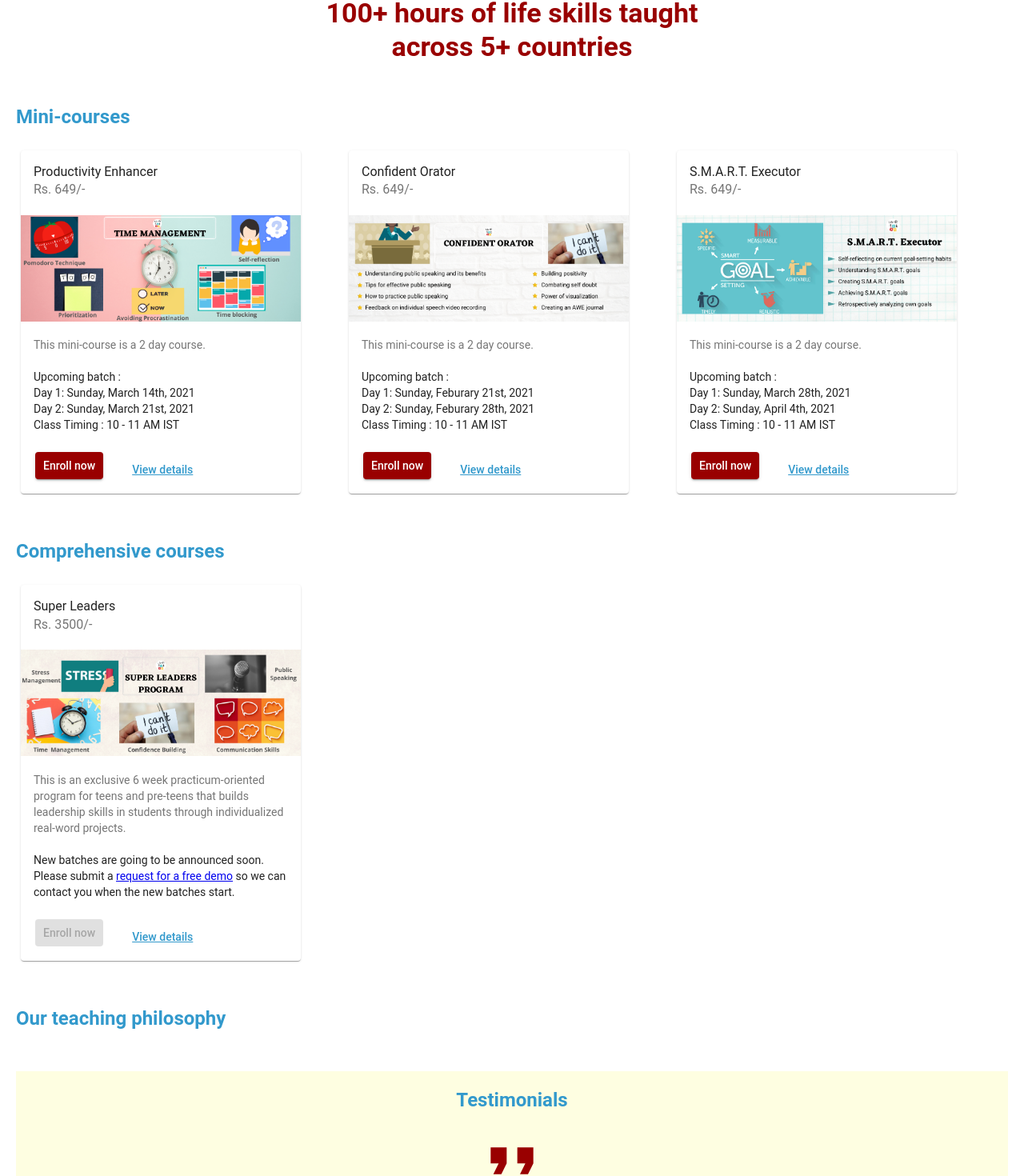
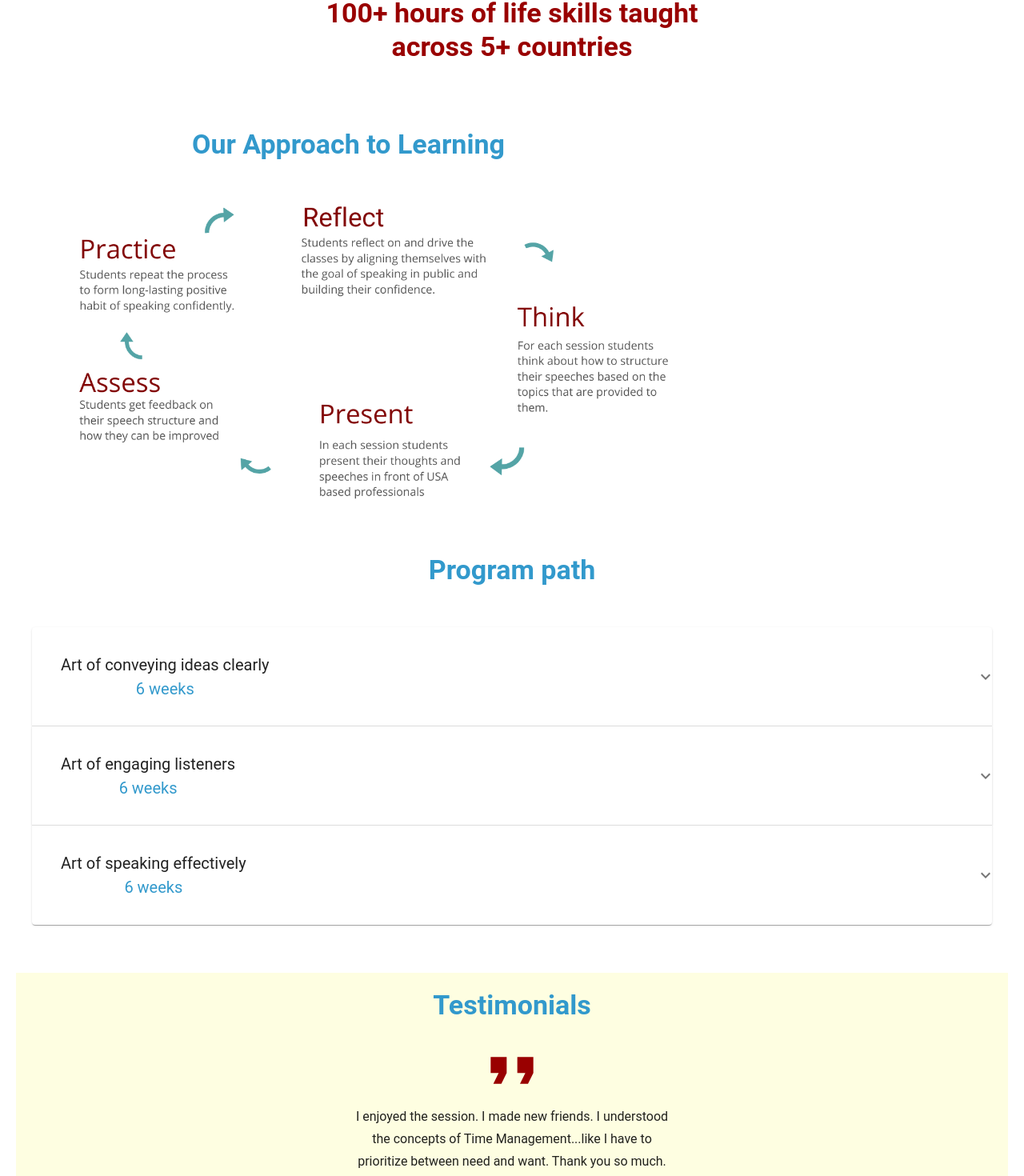
Before and after one commit to khyatith/lifekiabc, a React (Create React App) app: page / in a window 1280 px wide. Shown: the part 478-1948 px from the top of the page at 80% size. Built offline with nearby package versions, Linux system fonts and the light colour scheme; what webfontloader would draw is missing.

Commit message:
Make changes

```diff
--- a/package.json
+++ b/package.json
@@ -3,7 +3,7 @@
   "version": "0.1.0",
   "private": true,
   "dependencies": {
-    "@material-ui/core": "^4.10.0",
+    "@material-ui/core": "^4.11.3",
     "@material-ui/icons": "^4.9.1",
     "@material-ui/lab": "^4.0.0-alpha.55",
     "@testing-library/jest-dom": "^4.2.4",
--- a/src/Components/HomePage.js
+++ b/src/Components/HomePage.js
@@ -3,7 +3,7 @@ import { makeStyles } from '@material-ui/core/styles';
 import { Banner } from './shared/Banner';
 import Grid from '@material-ui/core/Grid';
 import { ContactUsButton } from './shared/ContactUsButton';
-import { Programs } from './Programs';
+import { PSCB } from './PSCB';
 import { InfoPanel } from './InfoPanel';
 import homepageimg from '../assets/hp.png';
 import CardMedia from '@material-ui/core/CardMedia';
@@ -114,10 +114,12 @@ export const HomePage = (props) => {
           </Box>
         </Typography>
       </Grid>
+      <div>
+        <PSCB isDesktop={isDesktop} />
+      </div>
       <div id="ourcourses">
-        <Programs isDesktop={isDesktop} />
+        <InfoPanel isDesktop={isDesktop} />
       </div>
-      <InfoPanel isDesktop={isDesktop} />
       <Testimonials isDesktop={isDesktop} />
       <Partners isDesktop={isDesktop} shouldWrap={true} />
     </>
--- a/src/Components/InfoPanel.js
+++ b/src/Components/InfoPanel.js
@@ -1,43 +1,49 @@
 import React, { useState } from 'react';
 import { makeStyles } from '@material-ui/core/styles';
 import Typography from '@material-ui/core/Typography';
-import VisibilitySensor from 'react-visibility-sensor';
-import Slide from '@material-ui/core/Slide';
-import Card from '@material-ui/core/Card';
-import CardActionArea from '@material-ui/core/CardActionArea';
-import CardContent from '@material-ui/core/CardContent';
-import CardMedia from '@material-ui/core/CardMedia';
+import Accordion from '@material-ui/core/Accordion';
+import ExpandMoreIcon from '@material-ui/icons/ExpandMore';
+import AccordionDetails from '@material-ui/core/AccordionDetails';
+import AccordionSummary from '@material-ui/core/AccordionSummary';
+// import CardActionArea from '@material-ui/core/CardActionArea';
+// import CardContent from '@material-ui/core/CardContent';
+// import CardMedia from '@material-ui/core/CardMedia';
 import Box from '@material-ui/core/Box';
-import pt3 from '../assets/pt3.jpg';
-import pt5 from '../assets/pt5.png';
-import pt9 from '../assets/pt9.jpg';
+// import pt3 from '../assets/pt3.jpg';
+// import pt5 from '../assets/pt5.png';
+// import pt9 from '../assets/pt9.jpg';
 
-const WHY_US_PART1 = [{
-  title: "Application-oriented",
-  text: "We focus on teaching students the application of learnt knowledge in the real world through pragmatic case discussions and application-based activities. This ‘learning in practice’ allows students to implement life skills in practical ways in their daily lives, resulting in the cultivation of applied thinking.",
-  image: pt9
-},{
-  title: "Student-centered",
-  text: "Our interactive workshops are designed to let students take control of the learning process. We take a student-centered learning approach where students drive the program, and their involvement in the decision making process helps them to take complete accountability for their actions.",
-  image: pt5
-},{
-  title: "Evidence-based",
-  text: "We teach students using evidence-based learning techniques (pomodoro technique, ANTS, THINK and other mindfulness practices) to develop a growth mindset and facilitate the creation of long lasting positive habits, giving them a competitive edge to succeed in life",
-  image: pt3
-}];
+// const WHY_US_PART1 = [{
+//   title: "Application-oriented",
+//   text: "We focus on teaching students the application of learnt knowledge in the real world through pragmatic case discussions and application-based activities. This ‘learning in practice’ allows students to implement life skills in practical ways in their daily lives, resulting in the cultivation of applied thinking.",
+//   image: pt9
+// },{
+//   title: "Student-centered",
+//   text: "Our interactive workshops are designed to let students take control of the learning process. We take a student-centered learning approach where students drive the program, and their involvement in the decision making process helps them to take complete accountability for their actions.",
+//   image: pt5
+// },{
+//   title: "Evidence-based",
+//   text: "We teach students using evidence-based learning techniques (pomodoro technique, ANTS, THINK and other mindfulness practices) to develop a growth mindset and facilitate the creation of long lasting positive habits, giving them a competitive edge to succeed in life",
+//   image: pt3
+// }];
 
 export const InfoPanel = (props) => {
   const { isDesktop } = props;
+  const [expanded, setExpanded] = useState(false);
+
+  const handleChange = (panel) => (event, isExpanded) => {
+    setExpanded(isExpanded ? panel : false);
+  };
   const useStyles = makeStyles(() => ({
     container: {
-      display: 'flex',
       flexWrap: !isDesktop && 'wrap',
-      margin: !isDesktop && '50px 20px',
+      margin: '50px 20px',
       height: 'auto'
     },
     missionDiv: {
       margin: '20px 0px',
       padding: !isDesktop ? '0px 0px 0px 10px' : '10px 20px',
+      textAlign: 'center'
       //padding: isDesktop ? '100px' : '20px 0px 0px 10px'
     },
     missionDiv1: {
@@ -60,15 +66,33 @@ export const InfoPanel = (props) => {
     blueColor: {
       color: '#3299CC'
     },
+    explanation: {
+      fontSize: '20px'
+    },
     whyUsCard: {
       display: 'inline-block',
       margin: isDesktop && "40px 40px 40px 10px",
       marginTop: !isDesktop && '20px',
       maxWidth: 345,
       height: 420,
-      "& .MuiButtonBase-root": {
-        display: "block"
+    },
+    programpathcontainer: {
+      width: '100%',
+      marginTop: '50px',
+      "& .MuiAccordionSummary-root": {
+        width: '100%',
+        "& .MuiAccordionSummary-content": {
+          padding: '20px'
+        },
+        "& .MuiAccordionSummary-expandIcon": {
+          margin: '0px !important'
         }
+      }
+    },
+    heading: {
+      fontSize: '20px',
+      //flexBasis: '33.33%',
+      //flexShrink: 0,
     },
     "@keyframes fadeInUp": {
       "from": {
@@ -85,55 +109,106 @@ export const InfoPanel = (props) => {
     },
   }));
   const classes = useStyles(isDesktop);
-  const [isVisible, setVisibility] = useState(false);
 
-  const changeVisibilityHandler = (e) => {
-    setVisibility(e);
-  };
+  const renderProgramPath = () => {
+    return (
+      <div className={classes.programpathcontainer}>
+        <Accordion expanded={expanded === 'panel1'} onChange={handleChange('panel1')}>
+          <AccordionSummary
+            expandIcon={<ExpandMoreIcon />}
+            aria-controls="panel1bh-content"
+            id="panel1bh-header"
+          >
+            <Typography component="p" className={classes.heading}>
+              Art of conveying ideas clearly <br/>
+              <span className={classes.blueColor}>6 weeks</span>
+            </Typography>
+          </AccordionSummary>
+          <AccordionDetails>
+            <Typography className={classes.explanation}>
+              Students will learn how to structure and articulate their thoughts on important topics. They will also learn the art of managing nervousness while talking in front of known and unkown people
+            </Typography>
+          </AccordionDetails>
+        </Accordion>
+        <Accordion expanded={expanded === 'panel2'} onChange={handleChange('panel2')}>
+          <AccordionSummary
+            expandIcon={<ExpandMoreIcon />}
+            aria-controls="panel2bh-content"
+            id="panel2bh-header"
+          >
+            <Typography className={classes.heading}>
+              Art of engaging listeners <br/>
+              <span className={classes.blueColor}>6 weeks</span>
+            </Typography>
+          </AccordionSummary>
+          <AccordionDetails>
+            <Typography className={classes.explanation}>
+              Students will learn how to speak confidently and engagingly in front of an audience. Students will get ample practice to work on their speech delivery.
+            </Typography>
+          </AccordionDetails>
+        </Accordion>
+        <Accordion expanded={expanded === 'panel3'} onChange={handleChange('panel3')}>
+          <AccordionSummary
+            expandIcon={<ExpandMoreIcon />}
+            aria-controls="panel3bh-content"
+            id="panel3bh-header"
+          >
+            <Typography className={classes.heading}>
+              Art of speaking effectively <br/>
+              <span className={classes.blueColor}>6 weeks</span>
+            </Typography>
+          </AccordionSummary>
+          <AccordionDetails>
+            <Typography className={classes.explanation}>
+              Students will learn different forms of speech and how to structure their thoughts according to the audience.
+            </Typography>
+          </AccordionDetails>
+        </Accordion>
+      </div>
+    );
+  }
 
-  const renderContent = (data) => {
-    return data.map((content, index) => {
-      const { image, text, title } = content;
-      return (
-        <Slide in={isVisible} direction="left" timeout={{enter: 1000}} mountOnEnter unmountOnExit={false} key={index}>
-          <Card className={classes.whyUsCard}>
-            <CardActionArea>
-              <CardMedia
-                component="img"
-                alt="Contemplative Reptile"
-                height="200"
-                image={image}
-                title="Contemplative Reptile"
-              />
-              <CardContent>
-                <Typography gutterBottom variant="h5" component="h2">
-                  {title}
-                </Typography>
-                <Typography variant="body2" component="p">
-                  {text}
-                </Typography>
-              </CardContent>
-            </CardActionArea>
-          </Card>
-        </Slide>
-      );
-    });
-  };
+  // const renderContent = (data) => {
+  //   return data.map((content, index) => {
+  //     const { image, text, title } = content;
+  //     return (
+  //       <Slide in={isVisible} direction="left" timeout={{enter: 1000}} mountOnEnter unmountOnExit={false} key={index}>
+  //         <Card className={classes.whyUsCard}>
+  //           <CardActionArea>
+  //             <CardMedia
+  //               component="img"
+  //               alt="Contemplative Reptile"
+  //               height="200"
+  //               image={image}
+  //               title="Contemplative Reptile"
+  //             />
+  //             <CardContent>
+  //               <Typography gutterBottom variant="h5" component="h2">
+  //                 {title}
+  //               </Typography>
+  //               <Typography variant="body2" component="p">
+  //                 {text}
+  //               </Typography>
+  //             </CardContent>
+  //           </CardActionArea>
+  //         </Card>
+  //       </Slide>
+  //     );
+  //   });
+  // };
 
   return (
     <div className={classes.container}>
-      <VisibilitySensor onChange={changeVisibilityHandler} partialVisibility={true}>
       <div className={classes.missionDiv}>
-          <Typography variant={"h5"} className={isVisible ? classes.fadeInUp : ''}>
+        <Typography variant={"h4"}>
           <Box fontWeight="fontWeightBold">
-              <span className={classes.blueColor}>Our teaching philosophy</span>
+            <span className={classes.blueColor}>Program path</span>
           </Box>
         </Typography>
         <div>
-            {renderContent(WHY_US_PART1)}
+          {renderProgramPath()}
         </div>
       </div>
-      </VisibilitySensor>
     </div>
   )
 }
--- /dev/null
+++ b/src/Components/PSCB.js
@@ -0,0 +1,124 @@
+import React, { useState } from 'react';
+import { makeStyles } from '@material-ui/core/styles';
+import Grid from '@material-ui/core/Grid';
+import Typography from '@material-ui/core/Typography';
+import VisibilitySensor from 'react-visibility-sensor';
+import Box from '@material-ui/core/Box';
+import CardMedia from '@material-ui/core/CardMedia';
+import Approach from '../assets/Approach.png';
+
+export const PSCB = (props) => {
+  const { isDesktop } = props;
+  const [isVisible, setVisibility] = useState(false);
+
+  const useStyles = makeStyles(() => ({
+    container: {
+      display: 'flex',
+      margin: '20px',
+    },
+    fadeInUp: {
+      animation: `$fadeInUp 1s both`,
+      opacity: 0,
+    },
+    blueColor: {
+      color: '#3299CC'
+    },
+    ourprograms: {
+      flex: 1,
+      cursor: 'pointer',
+    },
+    courseTitle: {
+      height: '20px'
+    },
+    marginTopLarge: {
+      marginTop: '50px'
+    },
+    imgFit: {
+      objectFit: 'contain'
+    },
+    programCard: {
+      width: isDesktop ? 350 : 300,
+      margin: '50px 30px 30px 30px'
+    },
+    media: {
+      height: 0,
+      paddingTop: '40%',
+      backgroundSize: 'contain',
+      "& .MuiCardMedia-img": {
+        backgroundSize: 'contain'
+      }
+    },
+    modules: {
+      textAlign: 'center',
+      backgroundColor: '#ffffff',
+      height: '150px',
+      cursor: 'pointer',
+      '&:hover': {
+        opacity: '0.5',
+        border: "solid 2px #3299CC"
+     },
+    },
+    payNowBtn: {
+      marginBottom: '10px',
+      marginLeft: '10px',
+      marginRight: '20px',
+      color: '#ffffff',
+      backgroundColor: '#990000',
+      textTransform: 'none',
+      padding: '10px',
+      zIndex: '999',
+      lineHeight: '1',
+      "&:hover": {
+        backgroundColor: "#990000",
+        opacity: '0.8'
+      }
+    },
+    viewMoreBtn:{
+      textTransform: 'none',
+      backgroundColor: 'transparent',
+      textDecoration: 'underline',
+      color: '#3299CC'
+    },
+    programCardHeader:{
+      "& .MuiCardHeader-title": {
+        fontSize: '1rem'
+      }
+    },
+    "@keyframes fadeInUp": {
+      "from": {
+          transform: "translate3d(0,40px,0)",
+      },
+      "to": {
+          transform: "translate3d(0,0,0)",
+          opacity: 1
+      }
+    },
+  }));
+
+  const changeVisibilityHandler = (e) => {
+    setVisibility(e);
+  };
+
+  const classes = useStyles();
+
+  return (
+    <div className={classes.container}>
+      <div>
+        <VisibilitySensor onChange={changeVisibilityHandler} partialVisibility={true}>
+          <>
+            <div style={{width: '100%', textAlign: 'center', marginTop: '30px'}}>
+              <Typography variant={"h4"} className={`${isVisible ? classes.fadeInUp : ''}`}>
+                <Box fontWeight="fontWeightBold">
+                  <span className={classes.blueColor}>Our Approach to Learning</span>
+                </Box>
+              </Typography>
+              <Grid item xs={12} md={12} style={{marginTop: '30px'}}>
+                <CardMedia component="img" image={Approach} height='400px' width={'500px'} style={{objectFit: 'contain'}}/>
+              </Grid>
+            </div>
+          </>
+        </VisibilitySensor>
+      </div>
+    </div>
+  )
+}
--- a/src/Components/Testimonials.js
+++ b/src/Components/Testimonials.js
@@ -87,7 +87,7 @@ export const Testimonials = (props) => {
     <div className={classes.planContainer}>
       <VisibilitySensor onChange={changeVisibilityHandler} partialVisibility={true}>
         <>
-          <Typography variant={"h5"} className={isVisible ? classes.fadeInUp : ''}>
+          <Typography variant={"h4"} className={isVisible ? classes.fadeInUp : ''}>
             <Box fontWeight="fontWeightBold" textAlign="center">
               <span className={classes.blueColor}>Testimonials</span>
             </Box>
--- a/src/Components/shared/ConnectWithUs.js
+++ b/src/Components/shared/ConnectWithUs.js
@@ -120,7 +120,7 @@ export const ConnectWithUs = (props) => {
             <div className={classes.whatsappDiv}>
               <br/>
               <br/>
-              <Link component="button" href="#" onClick={goToDemoForm} style={{ color: blue[700], fontSize: 20 }}>Request a free demo</Link>
+              <Link component="button" href="#" onClick={goToDemoForm} style={{ color: blue[700], fontSize: 20 }}>Request a free consultation</Link>
             </div>
           </Card>
         </>
--- a/src/Components/shared/ContactUsButton.js
+++ b/src/Components/shared/ContactUsButton.js
@@ -8,18 +8,18 @@ export const ContactUsButton = (props) => {
   const history = useHistory();
   const useStyles = makeStyles(() => ({
     contactUsBtn: {
-      marginBottom: !isDesktop && '20px',
-      color: '#ffffff',
-      backgroundColor: '#990000',
-      marginTop: !isDesktop && '-30px',
-      textTransform: 'none',
-      paddingLeft: '20px',
-      paddingRight: '20px',
-      zIndex: '999',
-      lineHeight: '1',
+      marginBottom: !isDesktop && '20px !important',
+      color: '#ffffff !important',
+      backgroundColor: '#990000 !important',
+      marginTop: !isDesktop && '-30px !important',
+      textTransform: 'none !important',
+      paddingLeft: '20px !important',
+      paddingRight: '20px !important',
+      zIndex: '999 !important',
+      lineHeight: '1 !important',
       "&:hover": {
-        backgroundColor: "#990000",
-        opacity: '0.8'
+        backgroundColor: "#990000 !important",
+        opacity: '0.8 !important'
       }
     },
   }));
@@ -42,7 +42,7 @@ export const ContactUsButton = (props) => {
   const classes = useStyles();
   return (
     <Button variant="contained" className={classes.contactUsBtn} onClick={() => openNextStepPage()}>
-      {!paymentLink && <h2>Request a free demo</h2>}
+      {!paymentLink && <h2>Request a free consultation</h2>}
       {paymentLink && <h2>Enroll now</h2>}
     </Button>
   )
--- a/src/Components/shared/FreeDemoRegistration.js
+++ b/src/Components/shared/FreeDemoRegistration.js
@@ -8,30 +8,13 @@ import CloseIcon from '@material-ui/icons/Close';
 import IconButton from '@material-ui/core/IconButton';
 import Typography from '@material-ui/core/Typography';
 import { Header } from './Header';
-import Checkbox from '@material-ui/core/Checkbox';
-import { FormControlLabel } from '@material-ui/core';
-import FormGroup from '@material-ui/core/FormGroup';
 
-const ALL_COURSES = [{
-  value: "1",
-  name: 'Super Leaders Program',
-}, {
-  value: "2",
-  name: 'Productivity Enhancer course',
-}, {
-  value: "3",
-  name: 'Confident Orator course',
-}, {
-  value: "4",
-  name: 'S.M.A.R.T. Executor course',
-}];
 
 export const FreeDemoRegistration = (props) => {
   const { isDesktop } = props;
   const [parentName, setParentName] = useState('');
   const [childName, setChildName] = useState('');
   const [phone, setPhoneNumber] = useState('');
-  const [checkedCourses, setCheckedCourses] = useState([]);
   const [email, setEmail] = useState('');
   const [childAge, setChildAge] = useState('');
   const [message, setMessage] = useState('');
@@ -42,14 +25,14 @@ export const FreeDemoRegistration = (props) => {
 
   const useStyles = makeStyles(() => ({
     contactUsBtn: {
-      color: '#ffffff',
-      backgroundColor: '#990000',
-      textTransform: 'none',
-      fontSize: '20px',
-      padding: '10px 20px 10px 20px',
+      color: '#ffffff !important',
+      backgroundColor: '#990000 !important',
+      textTransform: 'none !important',
+      fontSize: '20px !important',
+      padding: '10px 20px 10px 20px !important',
       "&:hover": {
-        backgroundColor: "#990000",
-        opacity: '0.8'
+        backgroundColor: "#990000 !important",
+        opacity: '0.8 !important'
       }
     },
     contactUsFormContainer: {
@@ -155,26 +138,11 @@ export const FreeDemoRegistration = (props) => {
     return true;
   }
 
-  const getSelectedCourseNames = () => {
-    const result = [];
-    console.log('checkedCourses', checkedCourses);
-    for(let i=0; i < ALL_COURSES.length; i++) {
-      for (let j=0; j < checkedCourses.length; j++) {
-        if (checkedCourses[j] === ALL_COURSES[i].value) {
-          result.push(ALL_COURSES[i].name);
-        }
-      }
-    }
-    return result.join(',');
-  }
-
   const sendMessage = async (event) => {
     event.preventDefault();
     if (!isValidUserDetails()) {
       return setEmailValidated(false);
     }
-
-    const selectedCourseNames = getSelectedCourseNames();
 
     const templateParams = {
       from_name: parentName,
@@ -182,7 +150,6 @@ export const FreeDemoRegistration = (props) => {
       to_name: "lifekiabc@gmail.com",
       user_message: message,
       parent_name: parentName,
-      selected_courses: selectedCourseNames,
       child_name: childName,
       child_age: childAge,
       phone_number: phone
@@ -196,32 +163,8 @@ export const FreeDemoRegistration = (props) => {
     }
     setAlertOpen(true);
   }
-  const handleCourseChange = (event) => {
-    const { value } = event.target;
-    setCheckedCourses(checkedCourses.includes(value) ? checkedCourses.filter(c => c !== value) : [...checkedCourses, value]);
-  }
 
   const classes = useStyles();
-
-  const renderAvailableCourses = () => {
-    return (
-      ALL_COURSES.map((course, index) => {
-          const { value,name } = course;
-          return <FormGroup key={index}>
-            <FormControlLabel
-            control={<Checkbox
-              checked ={checkedCourses.includes(value)}
-              onChange={handleCourseChange}
-              name={name}
-              value={value}
-              color="secondary"
-            />}
-            label={name}
-          />
-        </FormGroup>
-      })
-    )
-  };
 
   return (
     <>
@@ -241,9 +184,6 @@ export const FreeDemoRegistration = (props) => {
           <TextField error={!emailValidated} required id="childAge" label="Child's Age" value={childAge} onChange={handleChildAgeChange} type="number"/>
           <TextField error={!emailValidated} required id="email" label="Email" value={email} onChange={handleEmailChange}/>
           <TextField id="phone" label="Phone Number" value={phone} onChange={handlePhoneChange}/>
-          <div className={classes.checkboxWrapper}>
-              {renderAvailableCourses()}
-          </div>
           <TextField
             id="query"
             label="Message"
--- a/src/Components/shared/Header.js
+++ b/src/Components/shared/Header.js
@@ -125,7 +125,7 @@ export const Header = (props) => {
         open={open}
         onClose={handleClose}
       >
-        <MenuItem onClick={handleContactUsClose} classes={{ root: classes.listItemClass }}>Enroll now</MenuItem>
+        <MenuItem onClick={handleContactUsClose} classes={{ root: classes.listItemClass }}>Apple now</MenuItem>
         <MenuItem onClick={handleAboutUsClose} classes={{ root: classes.listItemClass }}>About us</MenuItem>
         <MenuItem onClick={handleOurCoursesClose} classes={{ root: classes.listItemClass }}>Our courses</MenuItem>
         <MenuItem onClick={handleHomeClose} classes={{ root: classes.listItemClass }}>Home</MenuItem>
@@ -157,7 +157,7 @@ export const Header = (props) => {
         </Grid>
         <Grid item xs={3}>
           <Typography variant="subtitle1">
-            <Link to="" className={classes.desktopMenu} onClick={() => goToContactUs()}>Enroll now</Link>
+            <Link to="" className={classes.desktopMenu} onClick={() => goToContactUs()}>Apply now</Link>
           </Typography>
         </Grid>
         <Grid item xs={3}>
@@ -167,7 +167,7 @@ export const Header = (props) => {
         </Grid>
         <Grid item xs={3}>
           <Typography variant="subtitle1" className={classes.desktopMenu} onClick={() => goToOurCourses()}>
-            Our courses
+            Program path
           </Typography>
         </Grid>
       </div>
--- a/src/Components/shared/HomePageBanner.js
+++ b/src/Components/shared/HomePageBanner.js
@@ -60,7 +60,7 @@ export const HomePageBanner = (props) => {
             Application-centric life-skills development
           </Typography>
         </div>
-        <ContactUsButton />
+        <ContactUsButton isDesktop={isDesktop} />
       </Grid>
       <Grid item xs={12} md={8} className={`${classes.logoDiv} ${isVisible ? classes.fadeInUp : ''}`}>
         <CardMedia component="img" image={school} className={classes.media1} height="100%" />
```
Also changed, not shown: src/Components/Partners.js (+2 -6 lines), src/assets/Approach.png (added), 1 other file (tests, documents, lock files or other folders). Lines whose indentation alone changed are shown as unchanged.
